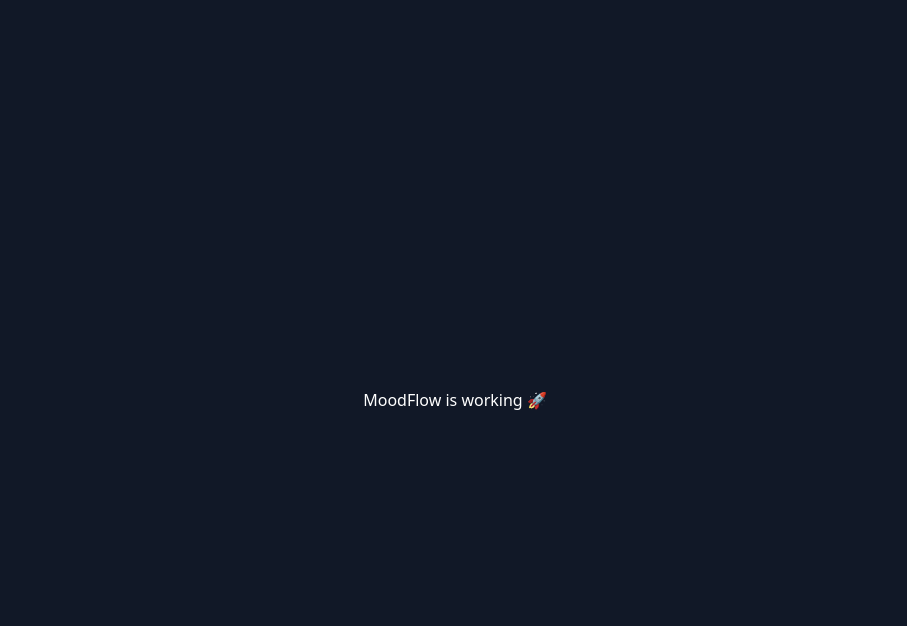
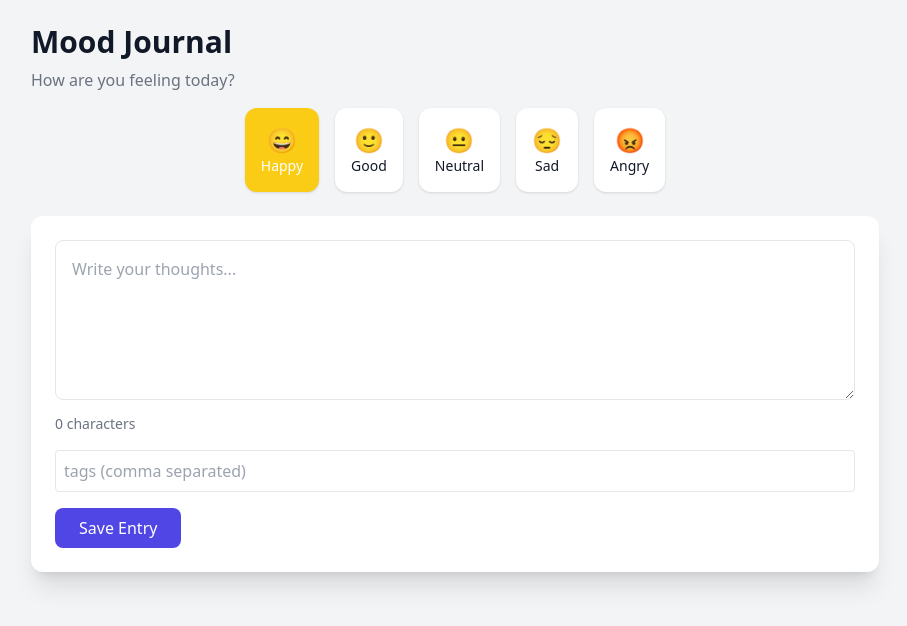
Before and after one commit to Janhavi003/MoodFlow-mood-journal, a React (Vite) app: page / in a window 1280 px wide. Shown: the top 626 px of the page, without its empty margins (185-1092 px from the left). Built offline with nearby package versions, Linux system fonts and the light colour scheme.

Commit message:
create root App component

```diff
--- a/src/App.jsx
+++ b/src/App.jsx
@@ -1,7 +1,28 @@
+import { useState } from "react";
+import Dashboard from "./pages/Dashboard";
+import useLocalStorage from "./hooks/useLocalStorage";
+
 export default function App() {
+  const [entries, setEntries] = useLocalStorage("entries", []);
+  const [mood, setMood] = useState("Happy");
+
+  const addEntry = (entry) => {
+    setEntries([entry, ...entries]);
+  };
+
+  const deleteEntry = (id) => {
+    setEntries(entries.filter((e) => e.id !== id));
+  };
+
   return (
-    <div className="flex items-center justify-center h-screen bg-gray-900 text-white">
-      MoodFlow is working 🚀
+    <div className="min-h-screen bg-gray-100 dark:bg-gray-950 text-gray-900 dark:text-white">
+      <Dashboard
+        mood={mood}
+        setMood={setMood}
+        entries={entries}
+        addEntry={addEntry}
+        deleteEntry={deleteEntry}
+      />
     </div>
   );
 }
```
